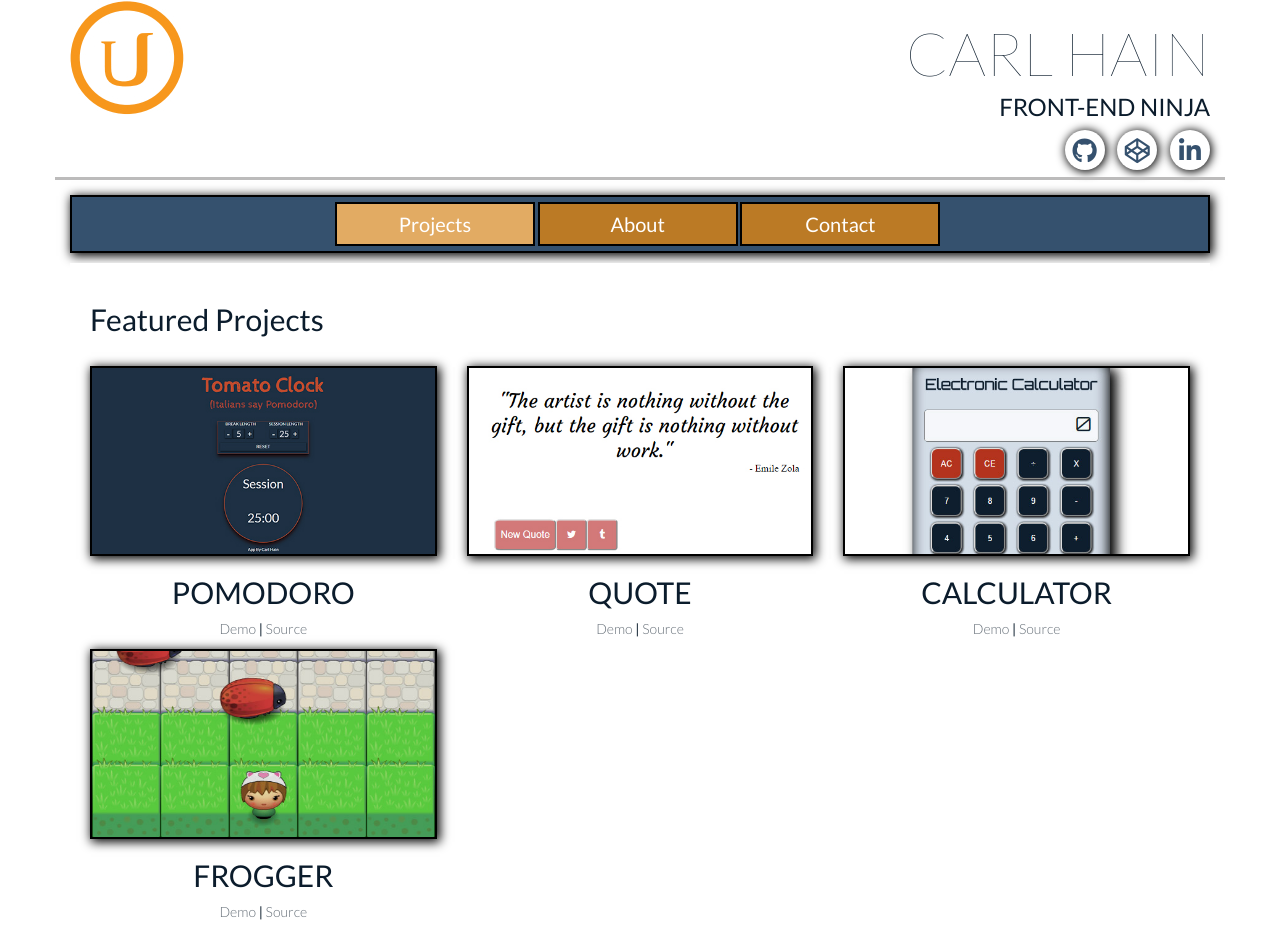
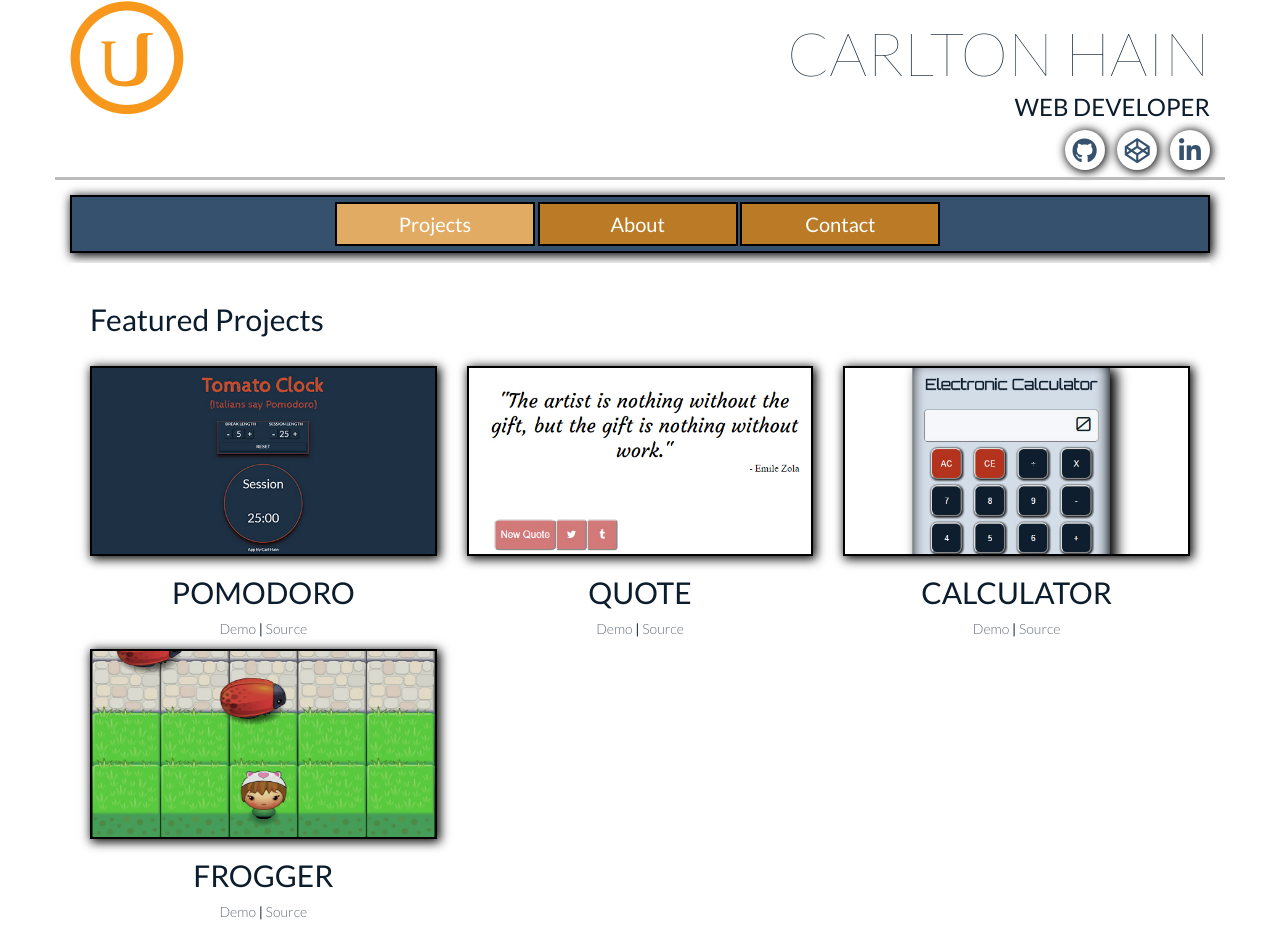
Before and after one commit to crhwebdev/crhwebdev.github.io, a plain HTML site: page index.html in a window 1280 px wide. Shown: the top 935 px of the page. Drawn offline with Linux system fonts and the light colour scheme.

Commit message:
Change name and title

```diff
--- a/index.html
+++ b/index.html
@@ -29,8 +29,8 @@
                   <a href="https://www.udacity.com/" target="_blank"><img src="./images/udacity-logo.jpg" class="spin"></a>
                 </div>
                 <div id="name" class="col-md-10 text-right text-uppercase">
-                    <h1 class="big-text thin-text">Carl Hain</h1>
-                    <h3 class="small-text header-align">Front-end Ninja</h3>
+                    <h1 class="big-text thin-text">Carlton Hain</h1>
+                    <h3 class="small-text header-align">Web Developer</h3>
                 </div>
             </header>
             <div class="row">
```
